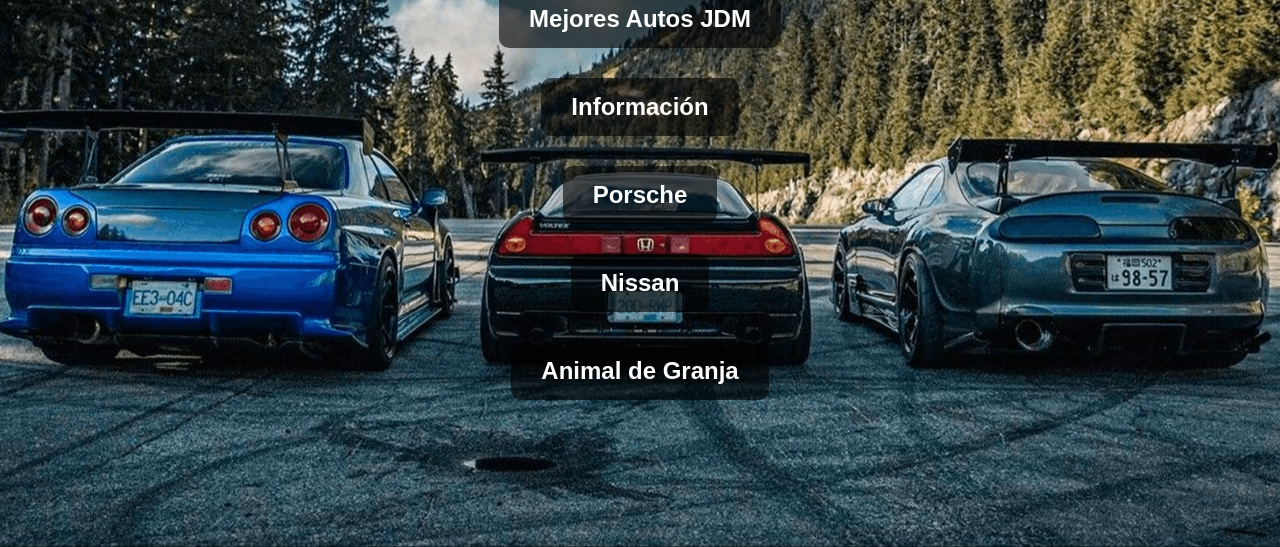
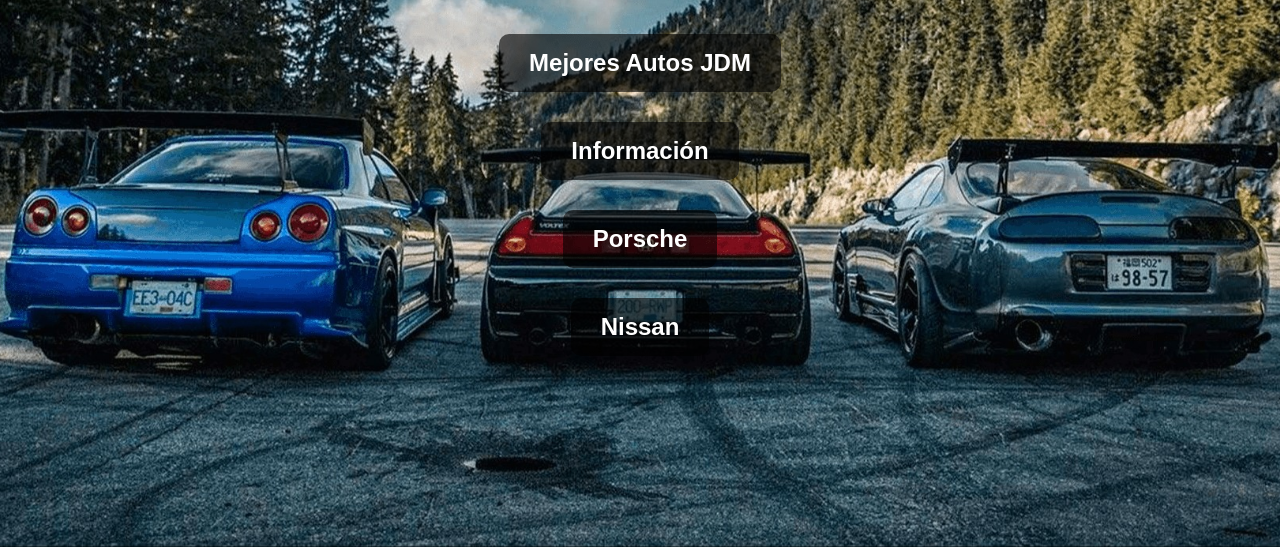
Before and after one commit to Lolitoferdan/Cars, a plain HTML site: page index.html in a window 1280 px wide. Shown: the part 253-800 px from the top of the page. Drawn offline with Linux system fonts and the light colour scheme.

Commit message:
Update index.html

```diff
--- a/index.html
+++ b/index.html
@@ -98,7 +98,6 @@
             <a href="informacion.html">Información</a>
             <a href="porsche.html">Porsche</a>
             <a href="nissan.html">Nissan</a>
-            <a href="animal_granja.html">Animal de Granja</a> <!-- Nueva opción -->
         </div>
     </div>
 
```
